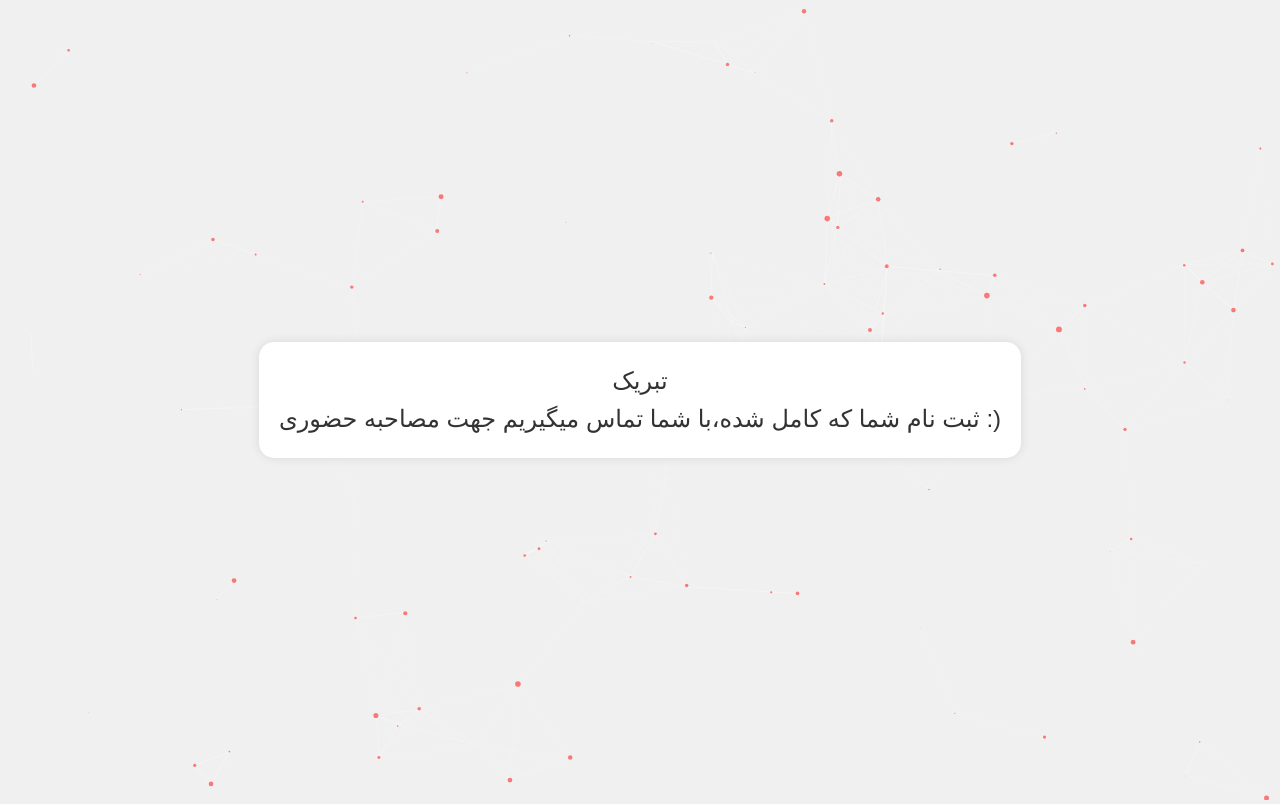
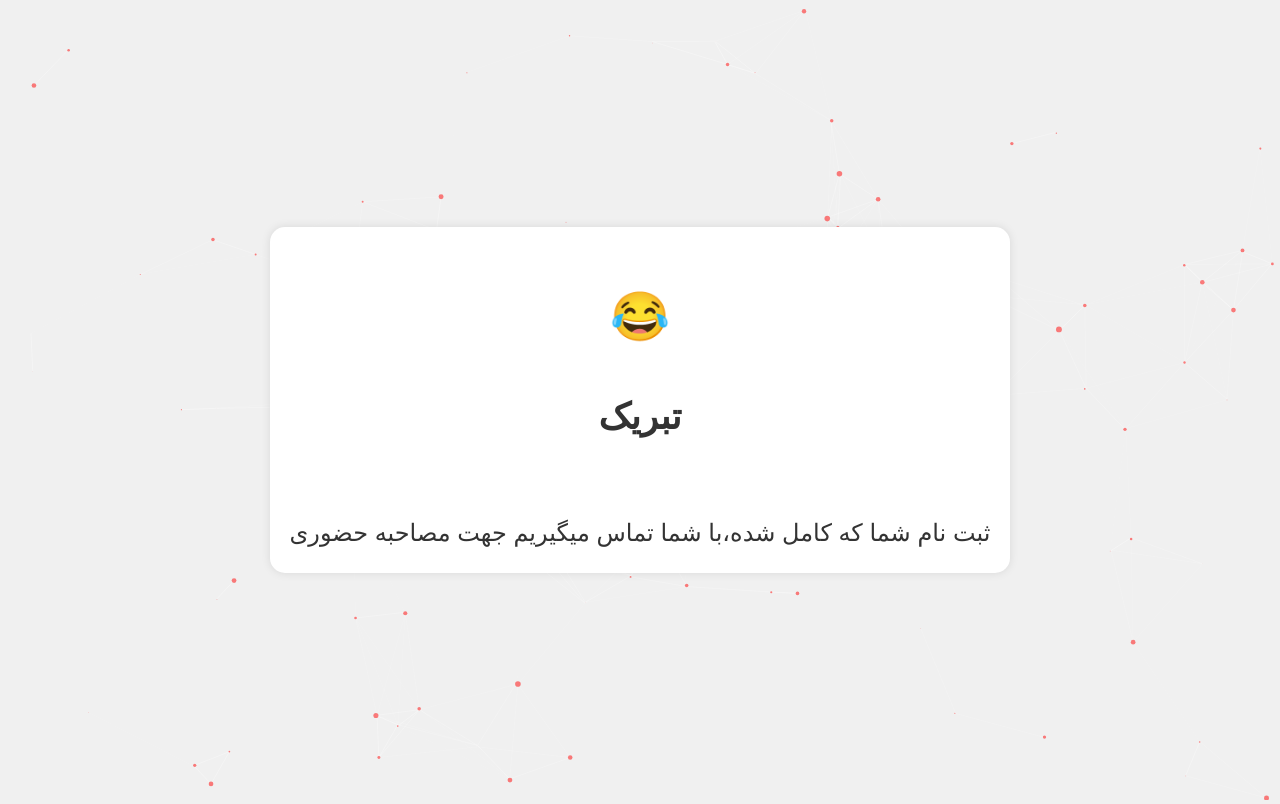
Before and after one commit to mohroba/thankyou, a plain HTML site: page index.html in a window 1280 px wide. Drawn offline with nearby package versions, Linux system fonts and the light colour scheme; a web font is replaced by a local one.

Commit message:
Update index.html

```diff
--- a/index.html
+++ b/index.html
@@ -25,6 +25,7 @@
         .message {
             font-size: 24px;
             line-height: 1.6;
+            min-height: 30vh;
         }
         #particles-js {
             position: absolute;
@@ -41,10 +42,10 @@
     <div id="particles-js"></div>
     <div class="container">
         <div class="message">
-            تبریک
+            <h1>😂</h1>
+            <h2>تبریک</h2>
             <br>
             ثبت نام شما که کامل شده،با شما تماس میگیریم جهت مصاحبه حضوری
-            :)
         </div>
     </div>
 
```
